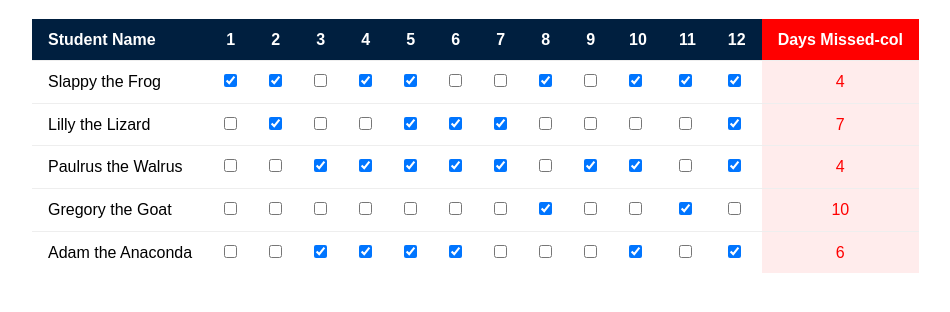
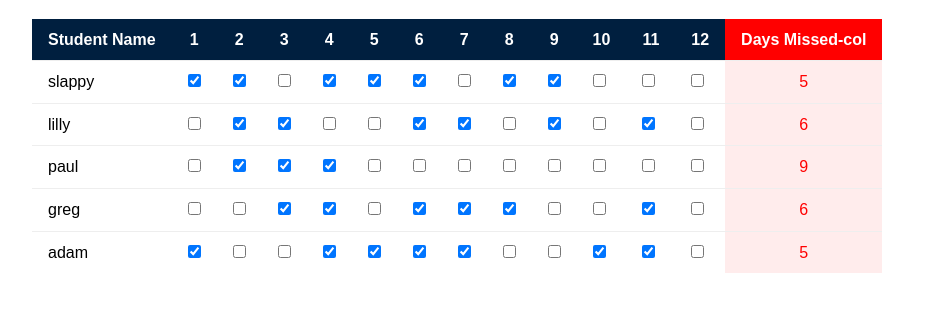
Before and after one commit to makolyte/LearningJavascript, a plain HTML site: page Udacity/LearningDesignPatterns/SchoolAttendence/index.html in a window 1280 px wide. Shown: the part 86-398 px from the top of the page, without its empty margins (0-950 px from the left). Drawn offline with nearby package versions, Linux system fonts and the light colour scheme.

Commit message:
Refactored to model-view-octopus Note: Not totally done, but moving on to the next lesson. Didn't add a check handler.

```diff
--- a/Udacity/LearningDesignPatterns/SchoolAttendence/index.html
+++ b/Udacity/LearningDesignPatterns/SchoolAttendence/index.html
@@ -31,87 +31,8 @@
                     <th class="missed-col">Days Missed-col</th>
                 </tr>
             </thead>
-            <tbody>
-                <tr class="student">
-                    <td class="name-col">Slappy the Frog</td>
-                    <td class="attend-col"><input type="checkbox"></td>
-                    <td class="attend-col"><input type="checkbox"></td>
-                    <td class="attend-col"><input type="checkbox"></td>
-                    <td class="attend-col"><input type="checkbox"></td>
-                    <td class="attend-col"><input type="checkbox"></td>
-                    <td class="attend-col"><input type="checkbox"></td>
-                    <td class="attend-col"><input type="checkbox"></td>
-                    <td class="attend-col"><input type="checkbox"></td>
-                    <td class="attend-col"><input type="checkbox"></td>
-                    <td class="attend-col"><input type="checkbox"></td>
-                    <td class="attend-col"><input type="checkbox"></td>
-                    <td class="attend-col"><input type="checkbox"></td>
-                    <td class="missed-col">0</td>
-                </tr>
-                <tr class="student">
-                    <td class="name-col">Lilly the Lizard</td>
-                    <td class="attend-col"><input type="checkbox"></td>
-                    <td class="attend-col"><input type="checkbox"></td>
-                    <td class="attend-col"><input type="checkbox"></td>
-                    <td class="attend-col"><input type="checkbox"></td>
-                    <td class="attend-col"><input type="checkbox"></td>
-                    <td class="attend-col"><input type="checkbox"></td>
-                    <td class="attend-col"><input type="checkbox"></td>
-                    <td class="attend-col"><input type="checkbox"></td>
-                    <td class="attend-col"><input type="checkbox"></td>
-                    <td class="attend-col"><input type="checkbox"></td>
-                    <td class="attend-col"><input type="checkbox"></td>
-                    <td class="attend-col"><input type="checkbox"></td>
-                    <td class="missed-col">0</td>
-                </tr>
-                <tr class="student">
-                    <td class="name-col">Paulrus the Walrus</td>
-                    <td class="attend-col"><input type="checkbox"></td>
-                    <td class="attend-col"><input type="checkbox"></td>
-                    <td class="attend-col"><input type="checkbox"></td>
-                    <td class="attend-col"><input type="checkbox"></td>
-                    <td class="attend-col"><input type="checkbox"></td>
-                    <td class="attend-col"><input type="checkbox"></td>
-                    <td class="attend-col"><input type="checkbox"></td>
-                    <td class="attend-col"><input type="checkbox"></td>
-                    <td class="attend-col"><input type="checkbox"></td>
-                    <td class="attend-col"><input type="checkbox"></td>
-                    <td class="attend-col"><input type="checkbox"></td>
-                    <td class="attend-col"><input type="checkbox"></td>
-                    <td class="missed-col">0</td>
-                </tr>
-                <tr class="student">
-                    <td class="name-col">Gregory the Goat</td>
-                    <td class="attend-col"><input type="checkbox"></td>
-                    <td class="attend-col"><input type="checkbox"></td>
-                    <td class="attend-col"><input type="checkbox"></td>
-                    <td class="attend-col"><input type="checkbox"></td>
-                    <td class="attend-col"><input type="checkbox"></td>
-                    <td class="attend-col"><input type="checkbox"></td>
-                    <td class="attend-col"><input type="checkbox"></td>
-                    <td class="attend-col"><input type="checkbox"></td>
-                    <td class="attend-col"><input type="checkbox"></td>
-                    <td class="attend-col"><input type="checkbox"></td>
-                    <td class="attend-col"><input type="checkbox"></td>
-                    <td class="attend-col"><input type="checkbox"></td>
-                    <td class="missed-col">0</td>
-                </tr>
-                <tr class="student">
-                    <td class="name-col">Adam the Anaconda</td>
-                    <td class="attend-col"><input type="checkbox"></td>
-                    <td class="attend-col"><input type="checkbox"></td>
-                    <td class="attend-col"><input type="checkbox"></td>
-                    <td class="attend-col"><input type="checkbox"></td>
-                    <td class="attend-col"><input type="checkbox"></td>
-                    <td class="attend-col"><input type="checkbox"></td>
-                    <td class="attend-col"><input type="checkbox"></td>
-                    <td class="attend-col"><input type="checkbox"></td>
-                    <td class="attend-col"><input type="checkbox"></td>
-                    <td class="attend-col"><input type="checkbox"></td>
-                    <td class="attend-col"><input type="checkbox"></td>
-                    <td class="attend-col"><input type="checkbox"></td>
-                    <td class="missed-col">0</td>
-                </tr>
+<tbody>
+
             </tbody>
         </table>
 
--- a/Udacity/LearningDesignPatterns/SchoolAttendence/js/app.js
+++ b/Udacity/LearningDesignPatterns/SchoolAttendence/js/app.js
@@ -3,82 +3,87 @@
  * attendance record if one is not found
  * within localStorage.
  */
-(function() {
-    if (!localStorage.attendance) {
-        console.log('Creating attendance records...');
-        function getRandom() {
-            return (Math.random() >= 0.5);
-        }
-
-        var nameColumns = $('tbody .name-col'),
-            attendance = {};
-
-        nameColumns.each(function() {
-            var name = this.innerText;
-            attendance[name] = [];
-
-            for (var i = 0; i <= 11; i++) {
-                attendance[name].push(getRandom());
-            }
-        });
-
-        localStorage.attendance = JSON.stringify(attendance);
-    }
-}());
 
 
-/* STUDENT APPLICATION */
-$(function() {
-    var attendance = JSON.parse(localStorage.attendance),
-        $allMissed = $('tbody .missed-col'),
-        $allCheckboxes = $('tbody input');
+/ * model */
 
-    // Count a student's missed days
-    function countMissing() {
-        $allMissed.each(function() {
-            var studentRow = $(this).parent('tr'),
-                dayChecks = $(studentRow).children('td').children('input'),
-                numMissed = 0;
+var studentProto = {
+    init: function () {
+        return {
+            name: '',
+            days: [true, true, true, true, true, true, true, true, true, true, true, true]
+        }
+    }
+}
 
-            dayChecks.each(function() {
-                if (!$(this).prop('checked')) {
-                    numMissed++;
-                }
-            });
 
-            $(this).text(numMissed);
-        });
+var model  = {
+    students:[],
+    getRandomBool:function(){ return Math.random() < 0.5},
+    generateStudent:function(name) {
+        var student = studentProto.init()
+        student.name = name
+        for(dayIndex in student.days)
+        {
+            student.days[dayIndex] = this.getRandomBool()
+        }
+        return student
+    },
+    init:function()
+    {
+        this.students.push(this.generateStudent("slappy"))
+        this.students.push(this.generateStudent("lilly"))
+        this.students.push(this.generateStudent("paul"))
+        this.students.push(this.generateStudent("greg"))
+        this.students.push(this.generateStudent("adam"))
+
     }
+}
 
-    // Check boxes, based on attendace records
-    $.each(attendance, function(name, days) {
-        var studentRow = $('tbody .name-col:contains("' + name + '")').parent('tr'),
-            dayChecks = $(studentRow).children('.attend-col').children('input');
+/* view */
+var view = {
+    cell_name_template:'<td class="name-col">$name</td>',
+    cell_missed_template:  '<td class="missed-col">$missed</td>',
+    row_header_template: '<tr class="student" id="">',
+    cell_attend_template: '<td class="attend-col"><input id="" type="checkbox"></td>'
+}
 
-        dayChecks.each(function(i) {
-            $(this).prop('checked', days[i]);
-        });
-    });
 
-    // When a checkbox is clicked, update localStorage
-    $allCheckboxes.on('click', function() {
-        var studentRows = $('tbody .student'),
-            newAttendance = {};
+/* octopus */
+var octo = {
 
-        studentRows.each(function() {
-            var name = $(this).children('.name-col').text(),
-                $allCheckboxes = $(this).children('td').children('input');
+    getMissed:function(student)
+    {
+        var missed = 0
+        for(var dayIndex in student.days)
+        {
+            if (!student.days[dayIndex])
+                missed++
+        }
+        return missed
+    },
 
-            newAttendance[name] = [];
+    initPage:function(){
+        model.init()
+        model.students.forEach(function(student){
 
-            $allCheckboxes.each(function() {
-                newAttendance[name].push($(this).prop('checked'));
-            });
-        });
+           var row = $(view.row_header_template);
+            row.attr("id", student.name)
+           var name = $(view.cell_name_template.replace("$name", student.name));
+           row.append(name);
+            for(var dayIndex in student.days)
+            {
+                var attend = $(view.cell_attend_template)
+                attend.find("input").prop("checked", student.days[dayIndex])
+                attend.find("input").attr("id", dayIndex)
+                row.append(attend)
+            }
+            var missed = $(view.cell_missed_template.replace("$missed", octo.getMissed(student)))
+            row.append(missed)
+            $("tbody").append(row)
+        })
+    }
+}
 
-        countMissing();
-        localStorage.attendance = JSON.stringify(newAttendance);
-    });
 
-    countMissing();
-}());
+$(octo.initPage())
```
